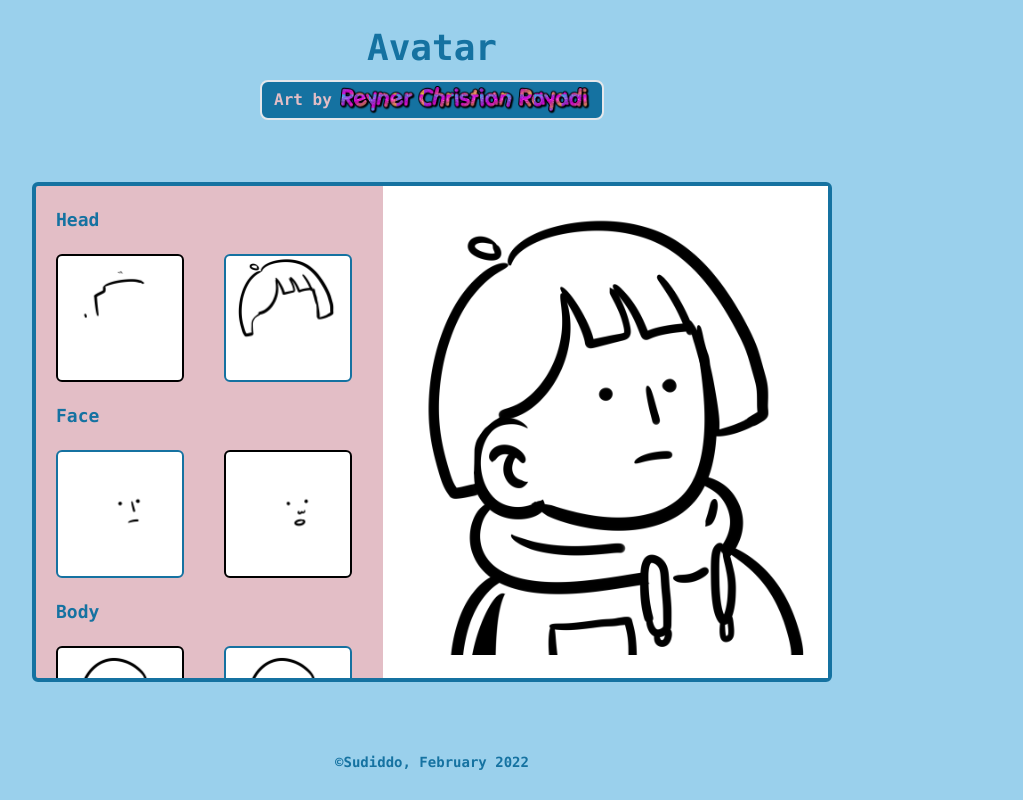
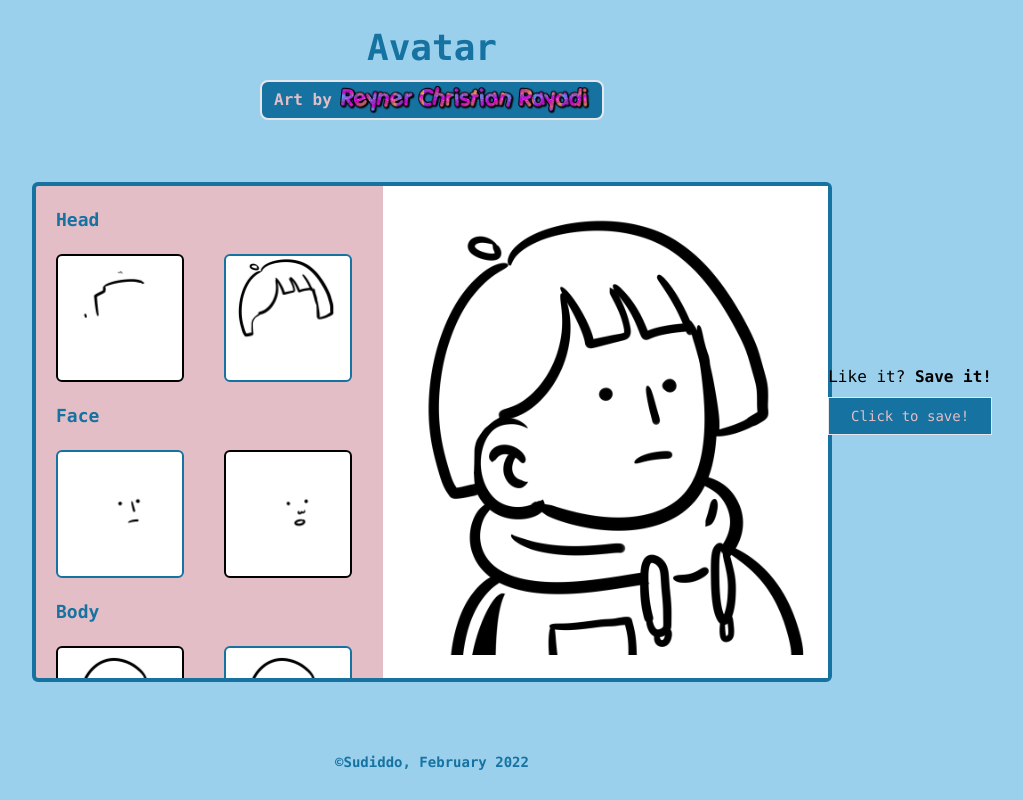
Before and after one commit to sudiddo/avatar-prototype, a React (Create React App) app: page / in a window 1280 px wide. Shown: the whole page, without its empty margins (208-1231 px from the left). Built offline with nearby package versions, Linux system fonts and the light colour scheme.

Commit message:
add save feature

```diff
--- a/package.json
+++ b/package.json
@@ -7,6 +7,7 @@
     "@testing-library/jest-dom": "^5.16.2",
     "@testing-library/react": "^12.1.2",
     "@testing-library/user-event": "^13.5.0",
+    "html-to-image": "^1.9.0",
     "react": "^17.0.2",
     "react-dom": "^17.0.2",
     "react-scripts": "5.0.0",
--- a/src/App.js
+++ b/src/App.js
@@ -1,8 +1,11 @@
-import { useState } from "react";
+import { useCallback, useRef, useState } from "react";
 import "./App.css";
 import useDeviceDetect from "./useDeviceDetect";
+import { toPng } from "html-to-image";
 
 function App() {
+  const ref = useRef(null);
+
   const { isMobile } = useDeviceDetect();
   const [head, setHead] = useState(process.env.PUBLIC_URL + "/Head/Bob.png");
   const [face, setFace] = useState(process.env.PUBLIC_URL + "/Face/Mm.png");
@@ -35,6 +38,27 @@ function App() {
     },
   ];
 
+  const saveAs = useCallback(() => {
+    if (ref.current === null) {
+      return;
+    }
+
+    toPng(ref.current, {
+      cacheBust: true,
+      canvasWidth: 1024,
+      canvasHeight: 1024,
+    })
+      .then((dataUrl) => {
+        const link = document.createElement("a");
+        link.download = "avatar.png";
+        link.href = dataUrl;
+        link.click();
+      })
+      .catch((err) => {
+        console.log(err);
+      });
+  }, [ref]);
+
   const selectContent = (name, content) => {
     switch (name) {
       case "Head":
@@ -50,6 +74,7 @@ function App() {
         break;
     }
   };
+
   return isMobile ? (
     <div className="h-screen w-full flex flex-col justify-center items-center bg-red-100">
       <h1 className="text-xl font-bold text-[#1572A1]">
@@ -68,6 +93,18 @@ function App() {
           alt="reyner"
           className="h-7 ml-2"
         />
+      </div>
+
+      <div className="absolute right-20 flex flex-col">
+        <h1>
+          Like it? <span className="font-bold">Save it!</span>
+        </h1>
+        <button
+          className="border p-2 text-sm mt-2 text-[#E3BEC6] bg-[#1572A1] hover:text-[#FFF] hover:shadow-lg"
+          onClick={saveAs}
+        >
+          Click to save!
+        </button>
       </div>
 
       <div className="h-[500px] w-[800px] border-4 border-[#1572A1] rounded-md flex bg-[#E3BEC6] mt-16">
@@ -95,7 +132,10 @@ function App() {
             </div>
           ))}
         </div>
-        <div className="relative w-[450px] flex flex-col justify-center items-center">
+        <div
+          ref={ref}
+          className="relative w-[450px] flex flex-col justify-center items-center"
+        >
           <img
             src={process.env.PUBLIC_URL + "/Background/Putih.png"}
             alt="background"
@@ -106,9 +146,9 @@ function App() {
           <img src={face} alt="face" className="absolute z-30" />
         </div>
       </div>
-        <h1 className="absolute bottom-7 text-sm font-bold text-[#1572A1]">
+      <h1 className="absolute bottom-7 text-sm font-bold text-[#1572A1]">
         ©Sudiddo, February 2022
-        </h1>
+      </h1>
     </div>
   );
 }
```
Also changed, not shown: 1 other file (tests, documents, lock files or other folders).
